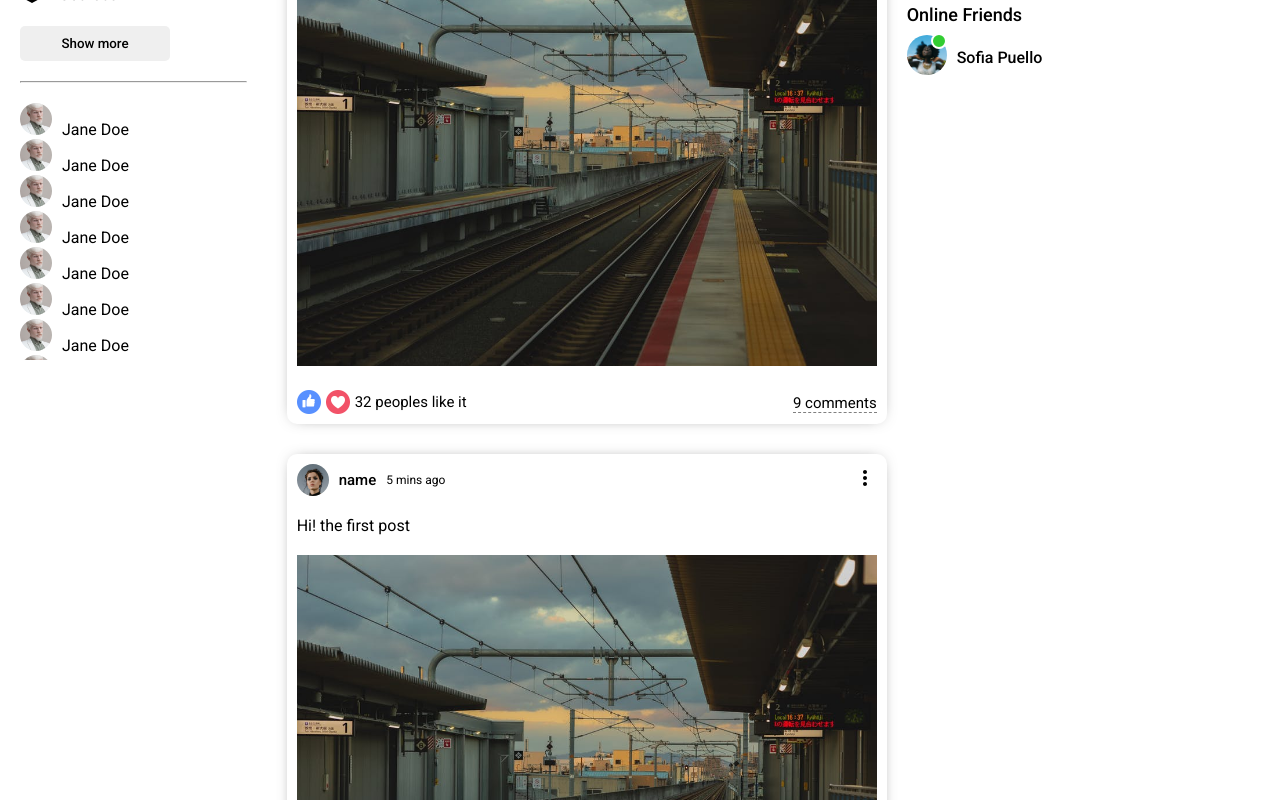
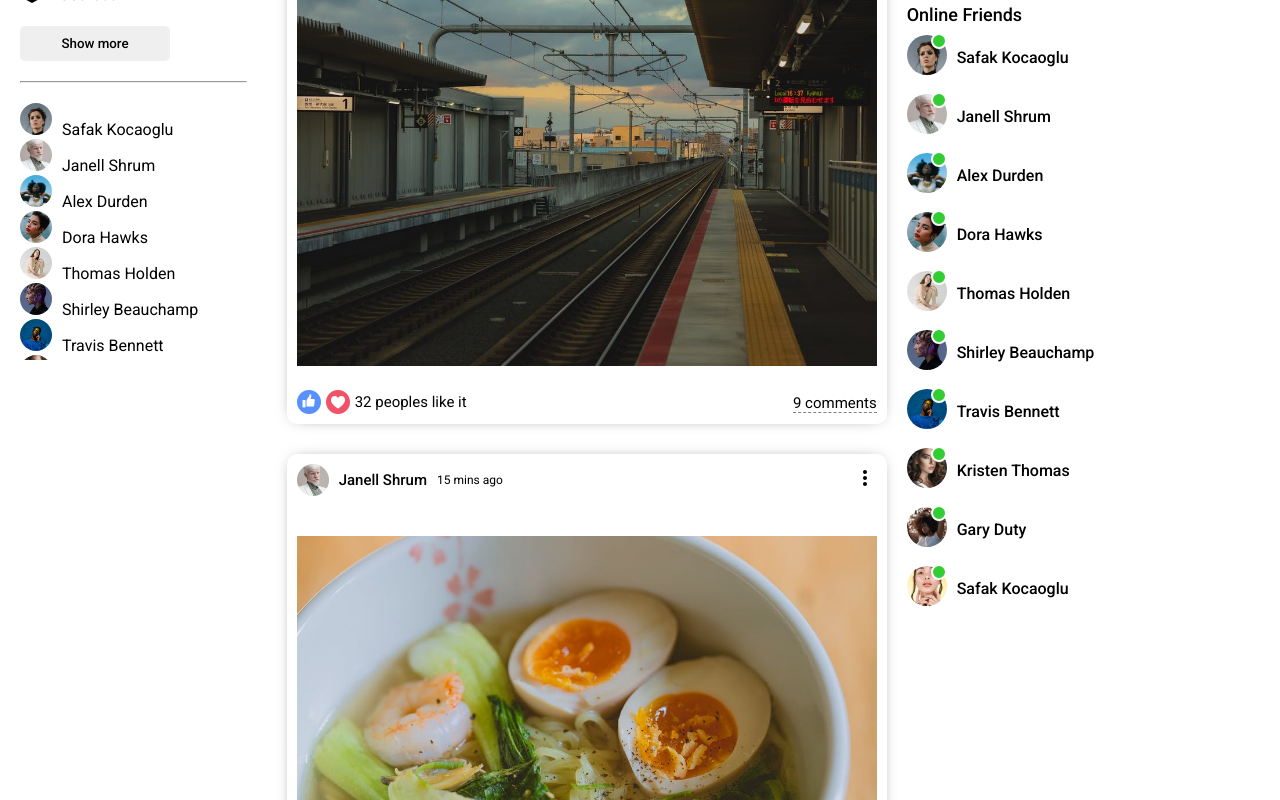
Before and after one commit to Dola29/social-media, a React (Create React App) app in the folder front-end/: page / in a window 1280 px wide. Shown: the part 440-1240 px from the top of the page. Built offline with nearby package versions, Linux system fonts and the light colour scheme; the HTML template or start-up script is replaced by a standard one.

Commit message:
using dynamic data

```diff
--- /dev/null
+++ b/front-end/src/components/closeFriend/CloseFriend.css
@@ -0,0 +1,15 @@
+
+  .sidebarFriendList {
+    padding: 0;
+    margin: 0;
+    list-style: none;
+  }
+
+  .sidebarFriendImg{
+    width: 32px;
+    height: 32px;
+    border-radius: 50%;
+    object-fit: cover;
+    margin-right: 10px;
+    cursor: pointer;
+  }
--- /dev/null
+++ b/front-end/src/components/closeFriend/CloseFriend.jsx
@@ -0,0 +1,10 @@
+import './CloseFriend.css'
+
+export default function CloseFriend({user}) {
+    return (
+        <li className="sidebarFriend">
+            <img src={user.profilePicture} alt="" className="sidebarFriendImg" />
+            <span className="sidebarFiendName">{user.username}</span>
+        </li>
+    )
+}
--- a/front-end/src/components/feed/Feed.jsx
+++ b/front-end/src/components/feed/Feed.jsx
@@ -1,18 +1,16 @@
 import './Feed.css'
 import Share from "../share/Share";
 import Post from '../post/Post';
+import {Posts} from '../../dummyData';
 
 export default function Feed() {
     return (
         <div className="feed">
             <div className="feedWrapper">
                 <Share/>
-                <Post/>
-                <Post/>
-                <Post/>
-                <Post/>
-                <Post/>
-                <Post/>
+                {Posts.map(p=>(
+                    <Post key={p.id} post={p}/>
+                ))}
             </div>
         </div>
     )
--- /dev/null
+++ b/front-end/src/components/online/Online.css
@@ -0,0 +1,33 @@
+
+.rightbarFriend {
+    display: flex;
+    align-items: center;
+    margin-bottom: 15px;
+  }
+
+  .rightbarProfileImgContainer {
+    margin-right: 10px;
+    position: relative;
+  }
+
+  .rightbarProfileImg {
+    width: 40px;
+    height: 40px;
+    border-radius: 50%;
+    object-fit: cover;
+  }
+
+  .rightbarOnline{
+      width: 12px;
+      height: 12px;
+      border-radius: 50%;
+      background-color: limegreen;
+      position: absolute;
+      top: -2px;
+      right: 0;
+      border: 2px solid white;
+  }
+
+  .rightbarUsername{
+      font-weight: 500;
+  }
--- /dev/null
+++ b/front-end/src/components/online/Online.jsx
@@ -0,0 +1,12 @@
+import './Online.css'
+export default function Online({user}) {
+    return (
+        <li className="rightbarFriend">
+            <div className="rightbarProfileImgContainer">
+                <img src={user.profilePicture} alt="" className="rightbarProfileImg" />
+                <span className="rightbarOnline"></span>
+            </div>
+            <span className="rightbarUsername">{user.username}</span>
+        </li>
+    )
+}
--- a/front-end/src/components/post/Post.jsx
+++ b/front-end/src/components/post/Post.jsx
@@ -1,33 +1,38 @@
 import './Post.css'
 import {MoreVert} from '@material-ui/icons'
+import {Users} from '../../dummyData';
 
-export default function Post() {
+export default function Post({post}) {
+
+    const user = Users.filter(u=>u.id === post.userId)[0];
+
+
     return (
         <div className="post">
             <div className="postWrapper">
                 <div className="postTop">
                     <div className="postTopLeft">
-                        <img src="assets/person/1.jpeg" alt="" className="postProfileImg" />
-                        <span className="postUsername">name</span>
-                        <span className="postDate">5 mins ago</span>
+                        <img src={user.profilePicture} alt="" className="postProfileImg" />
+                        <span className="postUsername">{user.username}</span>
+                        <span className="postDate">{post.date}</span>
                     </div>
                     <div className="postTopRight">
                         <MoreVert/>
                     </div>
                 </div>
                 <div className="postCenter">
-                    <span className="postText">Hi! the first post</span>
-                    <img src="/assets/post/1.jpeg" alt="" className="postImg" />
+                    <span className="postText">{post?.desc}</span>
+                    <img src={post.photo} alt="" className="postImg" />
                 </div>
                 <div className="postBottom">
                     <div className="postBottomLeft">
                         <img src="/assets/like.png" alt="" className="likeIcon" />
                         <img src="/assets/heart.png" alt="" className="likeIcon" />
-                        <span className="postLikeCounter">32 peoples like it</span>
+                        <span className="postLikeCounter">{post.like} peoples like it</span>
                     </div>
                     <div className="postBottomRight">
                         <span className="postCommentText">
-                            9 comments
+                            {post.comment} comments
                         </span>
                     </div>
                 </div>
--- a/front-end/src/components/rightbar/Rightbar.css
+++ b/front-end/src/components/rightbar/Rightbar.css
@@ -81,37 +81,3 @@
   object-fit: cover;
   border-radius: 5px;
 }
-
-/*to delete*/
-.rightbarFriend {
-  display: flex;
-  align-items: center;
-  margin-bottom: 15px;
-}
-
-.rightbarProfileImgContainer {
-  margin-right: 10px;
-  position: relative;
-}
-
-.rightbarProfileImg {
-  width: 40px;
-  height: 40px;
-  border-radius: 50%;
-  object-fit: cover;
-}
-
-.rightbarOnline{
-    width: 12px;
-    height: 12px;
-    border-radius: 50%;
-    background-color: limegreen;
-    position: absolute;
-    top: -2px;
-    right: 0;
-    border: 2px solid white;
-}
-
-.rightbarUsername{
-    font-weight: 500;
-}
--- a/front-end/src/components/rightbar/Rightbar.jsx
+++ b/front-end/src/components/rightbar/Rightbar.jsx
@@ -1,4 +1,6 @@
 import './Rightbar.css'
+import {Users} from '../../dummyData';
+import Online from '../online/Online';
 
 export default function Rightbar() {
     return (
@@ -13,13 +15,9 @@
                 <img src="/assets/ad.png" alt="" className="rightbarAd" />
                 <h4 className="rightbarTitle">Online Friends</h4>
                 <ul className="rightbarFriendList">
-                    <li className="rightbarFriend">
-                        <div className="rightbarProfileImgContainer">
-                            <img src="assets/person/3.jpeg" alt="" className="rightbarProfileImg" />
-                            <span className="rightbarOnline"></span>
-                        </div>
-                        <span className="rightbarUsername">Sofia Puello</span>
-                    </li>
+                    {Users.map(u=>(
+                        <Online key={u.id} user={u}/>
+                    ))}
                 </ul>
             </div>
         </div>
--- a/front-end/src/components/sidebar/Sidebar.css
+++ b/front-end/src/components/sidebar/Sidebar.css
@@ -53,18 +53,3 @@
   .sidebarHr {
     margin: 20px 0;
   }
-
-  .sidebarFriendList {
-    padding: 0;
-    margin: 0;
-    list-style: none;
-  }
-
-  .sidebarFriendImg{
-    width: 32px;
-    height: 32px;
-    border-radius: 50%;
-    object-fit: cover;
-    margin-right: 10px;
-    cursor: pointer;
-  }
--- a/front-end/src/components/sidebar/Sidebar.jsx
+++ b/front-end/src/components/sidebar/Sidebar.jsx
@@ -9,7 +9,9 @@
     WorkOutline,
     Event,
     School}
-    from '@material-ui/icons'
+    from '@material-ui/icons';
+import {Users} from '../../dummyData';
+import CloseFriend from '../closeFriend/CloseFriend';
 
 export default function Sidebar() {
     return (
@@ -56,38 +58,10 @@
                 <button className="sidebarButton">Show more</button>
                 <hr className="sidebarHr" />
                 <ul className="sidebarFriendList">
-                    <li className="sidebarFriend">
-                        <img src="assets/person/2.jpeg" alt="" className="sidebarFriendImg" />
-                        <span className="sidebarFiendName">Jane Doe</span>
-                    </li>
-                    <li className="sidebarFriend">
-                        <img src="assets/person/2.jpeg" alt="" className="sidebarFriendImg" />
-                        <span className="sidebarFiendName">Jane Doe</span>
-                    </li>
-                    <li className="sidebarFriend">
-                        <img src="assets/person/2.jpeg" alt="" className="sidebarFriendImg" />
-                        <span className="sidebarFiendName">Jane Doe</span>
-                    </li>
-                    <li className="sidebarFriend">
-                        <img src="assets/person/2.jpeg" alt="" className="sidebarFriendImg" />
-                        <span className="sidebarFiendName">Jane Doe</span>
-                    </li>
-                    <li className="sidebarFriend">
-                        <img src="assets/person/2.jpeg" alt="" className="sidebarFriendImg" />
-                        <span className="sidebarFiendName">Jane Doe</span>
-                    </li>
-                    <li className="sidebarFriend">
-                        <img src="assets/person/2.jpeg" alt="" className="sidebarFriendImg" />
-                        <span className="sidebarFiendName">Jane Doe</span>
-                    </li>
-                    <li className="sidebarFriend">
-                        <img src="assets/person/2.jpeg" alt="" className="sidebarFriendImg" />
-                        <span className="sidebarFiendName">Jane Doe</span>
-                    </li>
-                    <li className="sidebarFriend">
-                        <img src="assets/person/2.jpeg" alt="" className="sidebarFriendImg" />
-                        <span className="sidebarFiendName">Jane Doe</span>
-                    </li>
+                    {Users.map(u=>(
+                        <CloseFriend key={u.id} user={u}/>
+                    ))}
+
                 </ul>
             </div>
         </div>
--- /dev/null
+++ b/front-end/src/dummyData.js
@@ -0,0 +1,139 @@
+export const Users = [
+  {
+    id:1,
+    profilePicture: "assets/person/1.jpeg",
+    username: "Safak Kocaoglu",
+  },
+  {
+    id:2,
+    profilePicture: "assets/person/2.jpeg",
+    username: "Janell Shrum",
+  },
+  {
+    id:3,
+    profilePicture: "assets/person/3.jpeg",
+    username: "Alex Durden",
+  },
+  {
+    id:4,
+    profilePicture: "assets/person/4.jpeg",
+    username: "Dora Hawks",
+  },
+  {
+    id:5,
+    profilePicture: "assets/person/5.jpeg",
+    username: "Thomas Holden",
+  },
+  {
+    id:6,
+    profilePicture: "assets/person/6.jpeg",
+    username: "Shirley Beauchamp",
+  },
+  {
+    id:7,
+    profilePicture: "assets/person/7.jpeg",
+    username: "Travis Bennett",
+  },
+  {
+    id:8,
+    profilePicture: "assets/person/8.jpeg",
+    username: "Kristen Thomas",
+  },
+  {
+    id:9,
+    profilePicture: "assets/person/9.jpeg",
+    username: "Gary Duty",
+  },
+  {
+    id:10,
+    profilePicture: "assets/person/10.jpeg",
+    username: "Safak Kocaoglu",
+  },
+];
+
+export const Posts = [
+  {
+    id: 1,
+    desc: "Love For All, Hatred For None.",
+    photo: "assets/post/1.jpeg",
+    date: "5 mins ago",
+    userId: 1,
+    like: 32,
+    comment: 9,
+  },
+  {
+    id: 2,
+    photo: "assets/post/2.jpeg",
+    date: "15 mins ago",
+    userId: 2,
+    like: 2,
+    comment: 1,
+  },
+  {
+    id: 3,
+    desc: "Every moment is a fresh beginning.",
+    photo: "assets/post/3.jpeg",
+    date: "1 hour ago",
+    userId: 3,
+    like: 61,
+    comment: 2,
+  },
+  {
+    id: 4,
+    photo: "assets/post/4.jpeg",
+    date: "4 hours ago",
+    userId: 4,
+    like: 7,
+    comment: 3,
+  },
+  {
+    id: 5,
+    photo: "assets/post/5.jpeg",
+    date: "5 hours ago",
+    userId: 5,
+    like: 23,
+    comment: 5,
+  },
+  {
+    id: 6,
+    photo: "assets/post/6.jpeg",
+    date: "1 day ago",
+    userId: 6,
+    like: 44,
+    comment: 6,
+  },
+  {
+    id: 7,
+    desc: "Never regret anything that made you smile.",
+    photo: "assets/post/7.jpeg",
+    date: "2 days ago",
+    userId: 7,
+    like: 52,
+    comment: 3,
+  },
+  {
+    id: 8,
+    photo: "assets/post/8.jpeg",
+    date: "3 days ago",
+    userId: 8,
+    like: 15,
+    comment: 1,
+  },
+  {
+    id: 9,
+    desc: "Change the world by being yourself.",
+    photo: "assets/post/9.jpeg",
+    date: "5 days ago",
+    userId: 9,
+    like: 11,
+    comment: 2,
+  },
+  {
+    id: 10,
+    photo: "assets/post/10.jpeg",
+    date: "1 week ago",
+    userId: 10,
+    like: 104,
+    comment: 12,
+  },
+];
```
